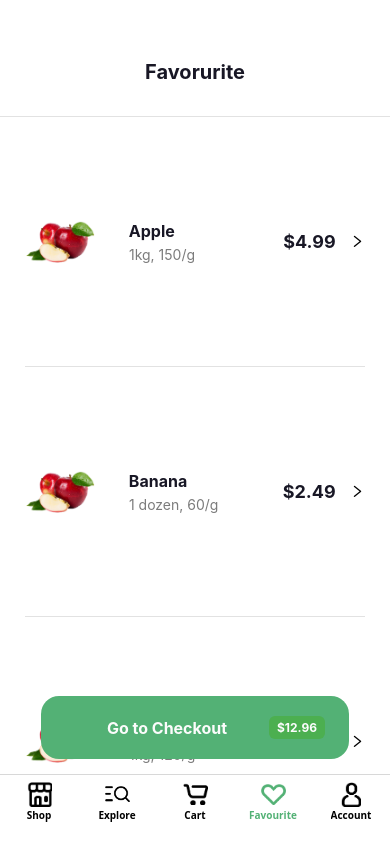
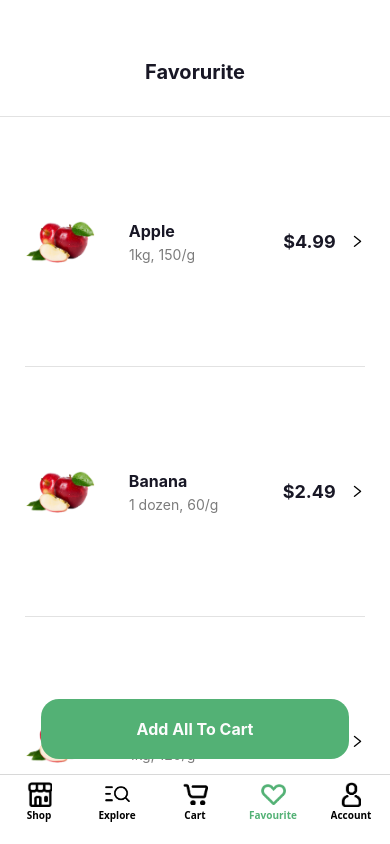
Before and after one commit to mohitbhusal11/groceriesapp, a React Native app: screen /mainAppScreen in a window 390 px wide. Built offline with nearby package versions, Linux system fonts and the light colour scheme.

Commit message:
Fixed favourite screen button

```diff
--- a/App.jsx
+++ b/App.jsx
@@ -1,4 +1,4 @@
-import { StyleSheet, Text, View } from 'react-native'
+import { StatusBar, StyleSheet, Text, View } from 'react-native'
 import React from 'react'
 import OnboardingScreen from './src/screens/OnboardingScreen'
 import { NavigationContainer } from '@react-navigation/native';
@@ -15,6 +15,7 @@ const stack = createNativeStackNavigator()
 const App = () => {
   return (
     <NavigationContainer style={styles.mainContainer}>
+      <StatusBar barStyle="dark-content" backgroundColor="#ffffff" />
       <stack.Navigator screenOptions={{headerShown: false}} initialRouteName='mainAppScreen'>
 
         <stack.Screen name='onboarding' component={OnboardingScreen}/>
--- /dev/null
+++ b/src/components/SimpleLargeBtn.jsx
@@ -0,0 +1,37 @@
+import { Pressable, StyleSheet, Text, View } from 'react-native'
+import React from 'react'
+
+const SimpleLargeBtn = ({children}) => {
+  return (
+    <View style={styles.mainContainer}>
+      <Pressable style={styles.buttonContainer}>
+        <Text style={styles.textView}>{children}</Text>
+      </Pressable>
+    </View>
+  );
+};
+
+export default SimpleLargeBtn
+
+const styles = StyleSheet.create({
+  mainContainer: {
+    flex: 1,
+    paddingHorizontal: 16,
+  },
+  buttonContainer: {
+    backgroundColor: '#53B175',
+    borderRadius: 18,
+    flexDirection: 'row',
+    alignItems: 'center',
+    justifyContent: 'space-between',
+    paddingVertical: 20,
+    paddingHorizontal: 24,
+  },
+  textView: {
+    color: '#FCFCFC',
+    fontSize: 16,
+    fontWeight: 'bold',
+    flexGrow: 1,
+    textAlign: "center"
+  },
+});
--- a/src/screens/FavouriteScreen.jsx
+++ b/src/screens/FavouriteScreen.jsx
@@ -2,6 +2,7 @@ import {Dimensions, FlatList, StyleSheet, Text, View} from 'react-native';
 import React from 'react';
 import CheckOutButtonCard from '../components/CheckOutButtonCard';
 import FavouriteCard from '../components/FavouriteCard';
+import SimpleLargeBtn from '../components/SimpleLargeBtn';
 
 const productData = [
   {
@@ -98,7 +99,7 @@ const FavouriteScreen = () => {
         />
       </View>
       <View style={styles.checkoutButtonContainer}>
-        <CheckOutButtonCard>Go to Checkout</CheckOutButtonCard>
+        <SimpleLargeBtn>Add All To Cart</SimpleLargeBtn>
       </View>
     </View>
   );
```
